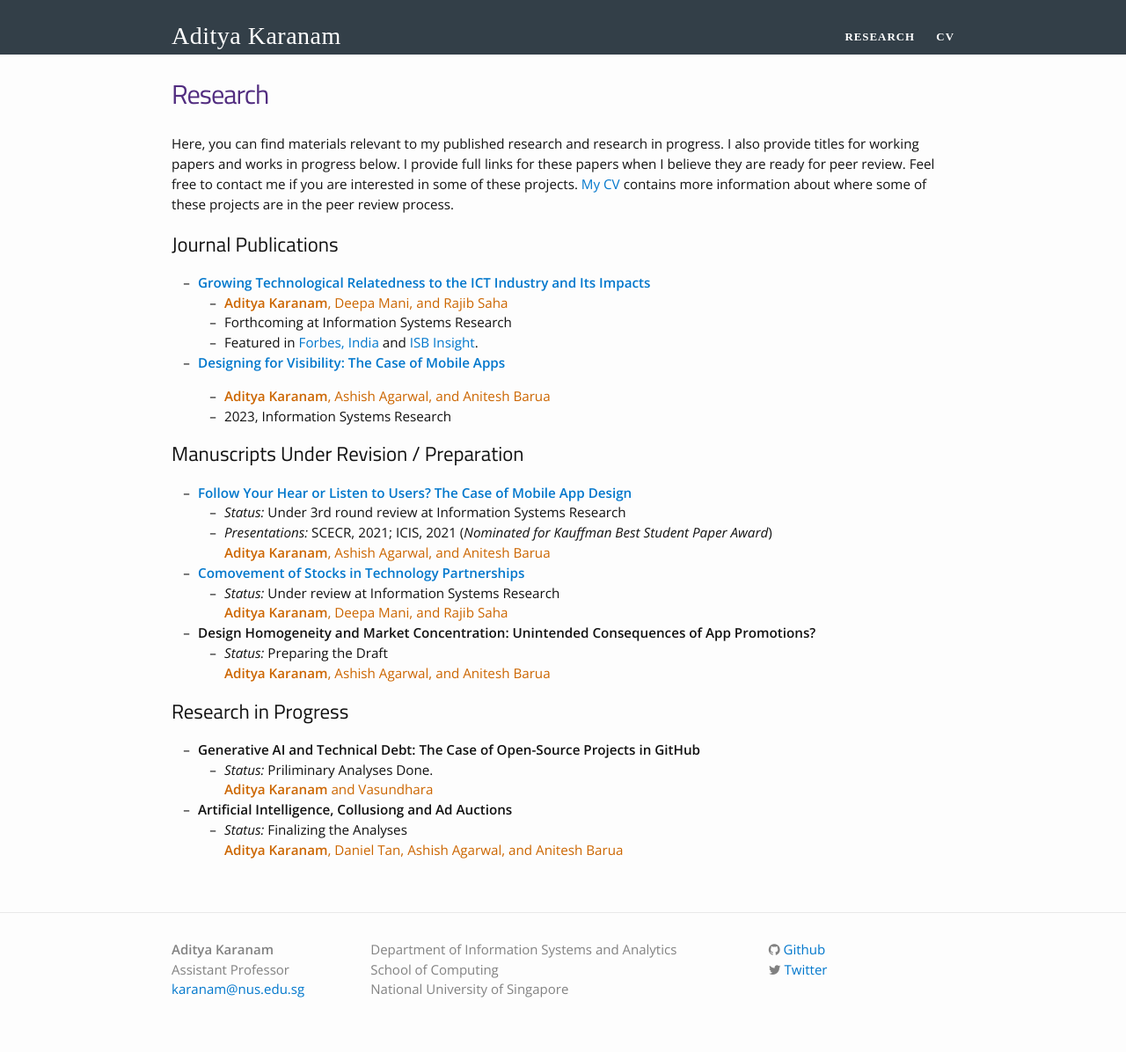
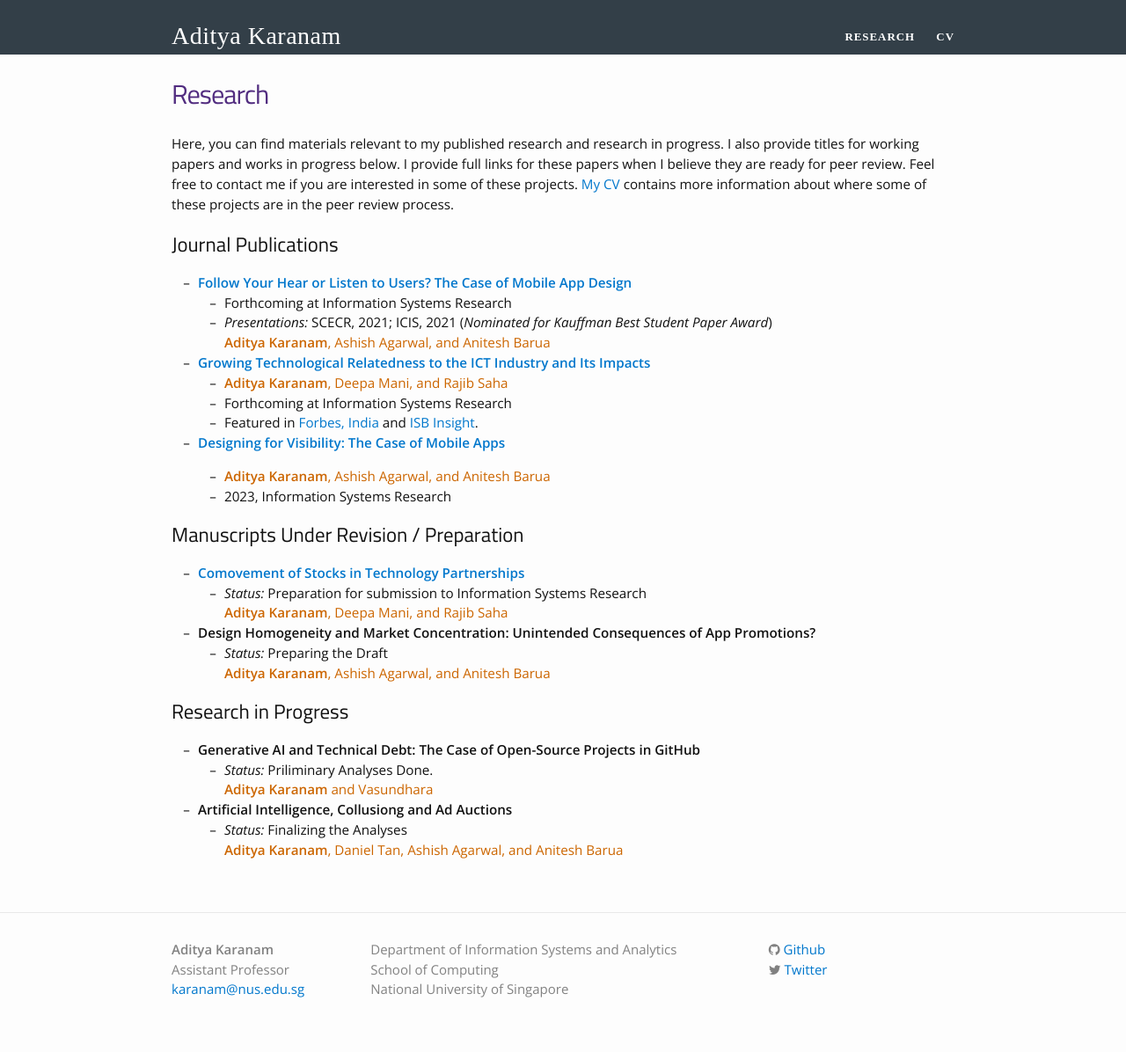
Before and after one commit to askaranam/askaranam.github.io, a Jekyll site: the page built from research.md, in a window 1280 px wide. Shown: the whole page at 88% size. Built offline with Jekyll 4.4.1, drawn with Linux system fonts in a browser that asks for light colours; nearby versions of some CDN libraries; some web fonts are replaced; some of the changed lines change nothing that is shown.

Commit message:
Update research.md

```diff
--- a/research.md
+++ b/research.md
@@ -14,12 +14,16 @@ Here, you can find materials relevant to my published research and research in p
 
 ## Journal Publications
 
+* **[Follow Your Hear or Listen to Users? The Case of Mobile App Design](https://papers.ssrn.com/sol3/papers.cfm?abstract_id=3844787)**
+    * Forthcoming at Information Systems Research <br/>
+    * *Presentations:*  SCECR, 2021; ICIS, 2021 (*Nominated for Kauffman Best Student Paper Award*) <br/>
+    <span style="color: rgb(204,102,0)"><b>Aditya Karanam</b>, Ashish Agarwal, and Anitesh Barua</span>
+
 * **[Growing Technological Relatedness to the ICT Industry and Its Impacts](https://pubsonline.informs.org/doi/10.1287/isre.2020.0627)**
     <!-- * *Presentations:*  CIST, Nashville, Tensesse, 2016-->
     *  <span style="color: rgb(204,102,0)"><b>Aditya Karanam</b>, Deepa Mani, and Rajib Saha</span> <br/>
     * Forthcoming at Information Systems Research <br/>
     * Featured in [Forbes, India](http://www.forbesindia.com/article/isbinsight/more-bang-for-your-digital-spend-technology-and-rd/49951/1) and [ISB Insight](http://isbinsight.isb.edu/the-digital-transformation-of-rd/).
-
 
 
 * **[Designing for Visibility: The Case of Mobile Apps](https://pubsonline.informs.org/doi/abs/10.1287/isre.2022.1151)**
@@ -30,13 +34,9 @@ Here, you can find materials relevant to my published research and research in p
 
 ## Manuscripts Under Revision / Preparation
 
-* **[Follow Your Hear or Listen to Users? The Case of Mobile App Design](https://papers.ssrn.com/sol3/papers.cfm?abstract_id=3844787)**
-    * *Status:* Under 3rd round review at Information Systems Research <br/>
-    * *Presentations:*  SCECR, 2021; ICIS, 2021 (*Nominated for Kauffman Best Student Paper Award*) <br/>
-    <span style="color: rgb(204,102,0)"><b>Aditya Karanam</b>, Ashish Agarwal, and Anitesh Barua</span>
 
 * **[Comovement of Stocks in Technology Partnerships](https://papers.ssrn.com/sol3/papers.cfm?abstract_id=3534561)**
-    * *Status:* Under review at Information Systems Research <br/>
+    * *Status:* Preparation for submission to Information Systems Research <br/>
     <span style="color: rgb(204,102,0)"><b>Aditya Karanam</b>, Deepa Mani, and Rajib Saha</span>
 
 * **Design Homogeneity and Market Concentration: Unintended Consequences of App Promotions?**
```
